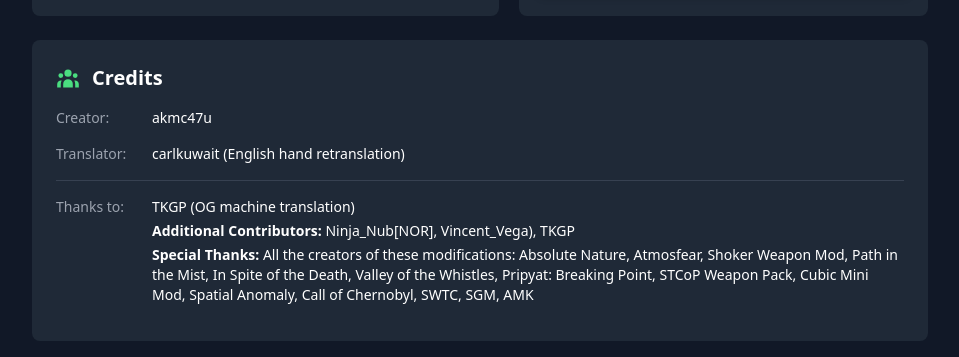
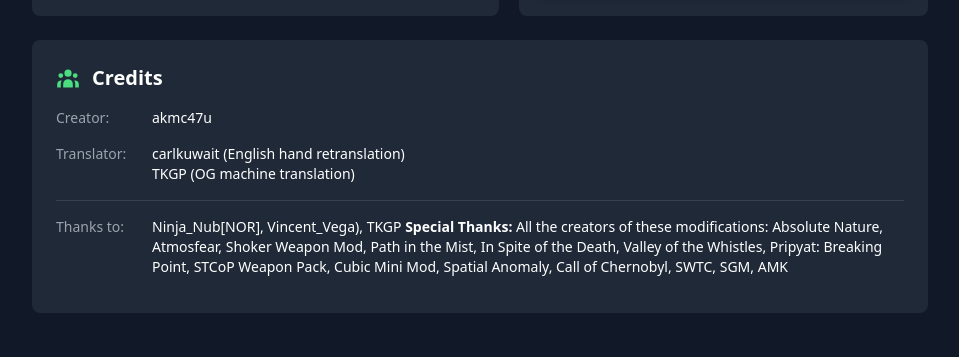
Before and after one commit to Cheekitos/CSMA, a Jekyll site: the page built from _mods/wind-of-time.md, in a window 1280 px wide and 900 px high, scrolled down 848 px, cut to the strip 543-900 px from the top of the window. Shown: the whole strip, without its empty margins (160-1119 px from the left). Built offline with Jekyll 4.4.1, drawn with Linux system fonts in a browser that asks for light colours; nearby versions of some CDN libraries; after the commit the page ends 1720 px from its top, so only the background shows below that.

Commit message:
Update wind-of-time.md

```diff
--- a/_mods/wind-of-time.md
+++ b/_mods/wind-of-time.md
@@ -43,13 +43,11 @@
 
 # CREDITS SECTION - MUST BE LAST
 mod_creator: "akmc47u"
-translation_by: "carlkuwait (English hand retranslation)"
+translation_by: |
+  * carlkuwait (English hand retranslation)
+  * TKGP (OG machine translation)
 additional_credits: |
-  TKGP (OG machine translation)
-
-  **Additional Contributors:**
   Ninja_Nub[NOR], Vincent_Vega), TKGP
-
   **Special Thanks:**
   All the creators of these modifications: Absolute Nature, Atmosfear, Shoker Weapon Mod, Path in the Mist, In Spite of the Death, Valley of the Whistles, Pripyat: Breaking Point, STCoP Weapon Pack, Cubic Mini Mod, Spatial Anomaly, Call of Chernobyl, SWTC, SGM, AMK
 ---
```
